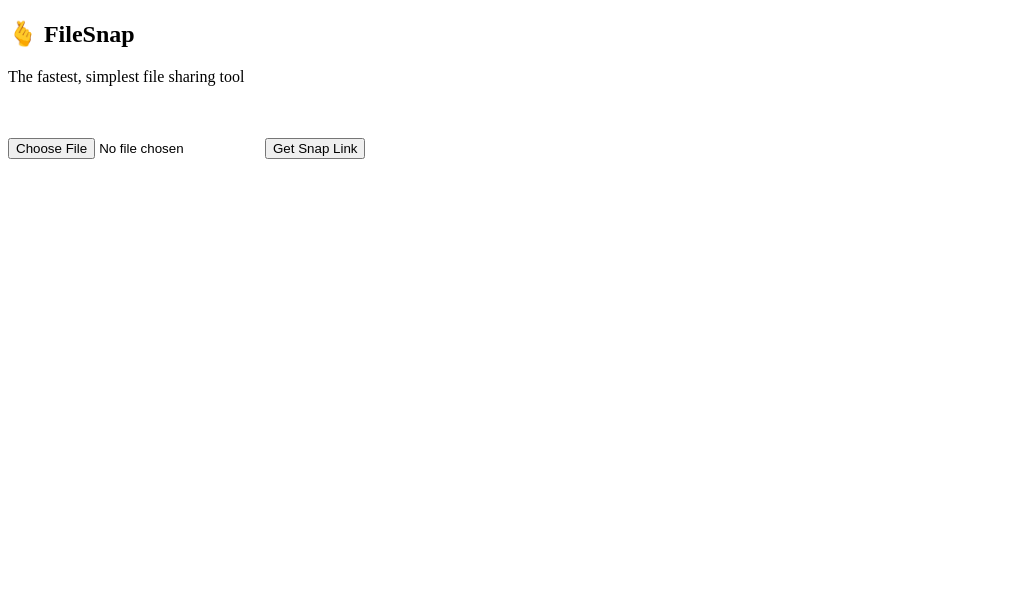
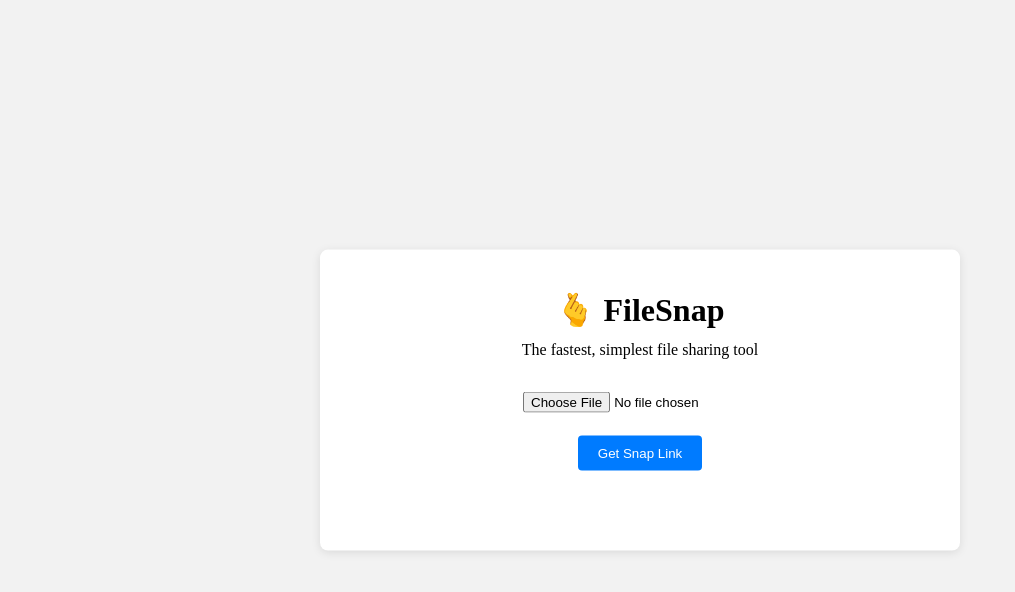
Before and after one commit to jvendramin/filesnap, a plain HTML site: page index.html in a window 1280 px wide. Shown: the whole page, without its empty margins (0-1015 px from the left). Drawn offline with Linux system fonts and the light colour scheme.

Commit message:
Clean up UX

```diff
--- /dev/null
+++ b/config.js
@@ -0,0 +1,7 @@
+var config = {
+
+    s3key : 'AKIAZ3DVVI6LQNMF3O3C',
+
+    s3secret : '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',
+
+   }
--- a/index.html
+++ b/index.html
@@ -2,23 +2,110 @@
 <html>
 <head>
     <title>FileSnap</title>
+    <meta content='width=device-width; initial-scale=1.0; maximum-scale=1.0; user-scalable=0;' name='viewport' />
+    <meta name="viewport" content="width=device-width" />
     <script src="https://sdk.amazonaws.com/js/aws-sdk-2.100.0.min.js"></script>
+    <script type='text/javascript' src='config.js'></script>
+    <style>
+
+        html, body {
+            overflow-x: hidden;
+        }
+
+        body {
+            background-color: #f2f2f2;
+            margin: auto;
+            display: flex;
+            justify-content: center;
+            align-items: center;
+            overflow: hidden;
+            text-align: center;
+        }
+
+        .container {
+            background-color: #ffffff;
+            border-radius: 8px;
+            padding-top: 20px;
+            padding-bottom: 40px;
+            box-shadow: 0 2px 10px rgba(0, 0, 0, 0.1);
+            width: 50%;
+            text-align: center;
+            position: absolute;
+            top: 50%;
+            left: 50%;
+            transform: translate(-50%, -50%);
+        }
+
+        h1 {
+            color: black;
+        }
+
+        table {
+            padding: 20px;
+            width: 100%;
+        }
+        td {
+            padding-left: 20px;
+            text-align: center;
+            vertical-align: middle;
+            }
+
+        button {
+            background-color: #007bff;
+            color: #ffffff;
+            padding: 10px 20px;
+            border: none;
+            border-radius: 4px;
+            cursor: pointer;
+            margin-bottom: 40px;
+        }
+
+        button:hover {
+            background-color: #0069d9;
+        }
+
+        p {
+            color: black;
+            margin-bottom: 10px;
+            margin-top: -10px;
+        }
+
+        a {
+            color: #007bff;
+            text-decoration: none;
+        }
+
+        /* Use a media query to add a breakpoint at 800px: */
+        @media screen and (max-width: 600px) {
+        .container {
+            width: 80%; /* The width is 100%, when the viewport is 800px or smaller */
+            }
+        }
+
+
+    </style>
 </head>
 <body>
-    <h2>🫰 FileSnap</h2>
-    <p>The fastest, simplest file sharing tool</p>
-    <br>
-    <br>
-    <input type="file" id="fileInput" />
-    <button onclick="uploadFile()">Get Snap Link</button>
-    <p id="link"></p>
+    <div class="container">
+        <h1>🫰 FileSnap</h1>
+        <p>The fastest, simplest file sharing tool</p>
+        <table>
+            <tr>
+                <td>
+                    <input type="file" id="fileInput" />
+                </td>
+            </tr>
+        </table>
+        <button onclick="uploadFile()">Get Snap Link</button>
+        <p id="link"></p>
+    </div>
 
     <script>
 
         const S3_BUCKET = 'filesnap';
         const S3_REGION = 'us-east-2';
-        const AWS_ACCESS_KEY = 'AKIAZ3DVVI6LQNMF3O3C';
-        const AWS_SECRET_KEY = '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';
+        const AWS_ACCESS_KEY = config.s3key;
+        const AWS_SECRET_KEY = config.s3secret;
 
         async function uploadFile() {
             const fileInput = document.getElementById('fileInput');
@@ -83,7 +170,7 @@
                     })
                 }
             });
-        }
+        };
     </script>
 </body>
 </html>
```
